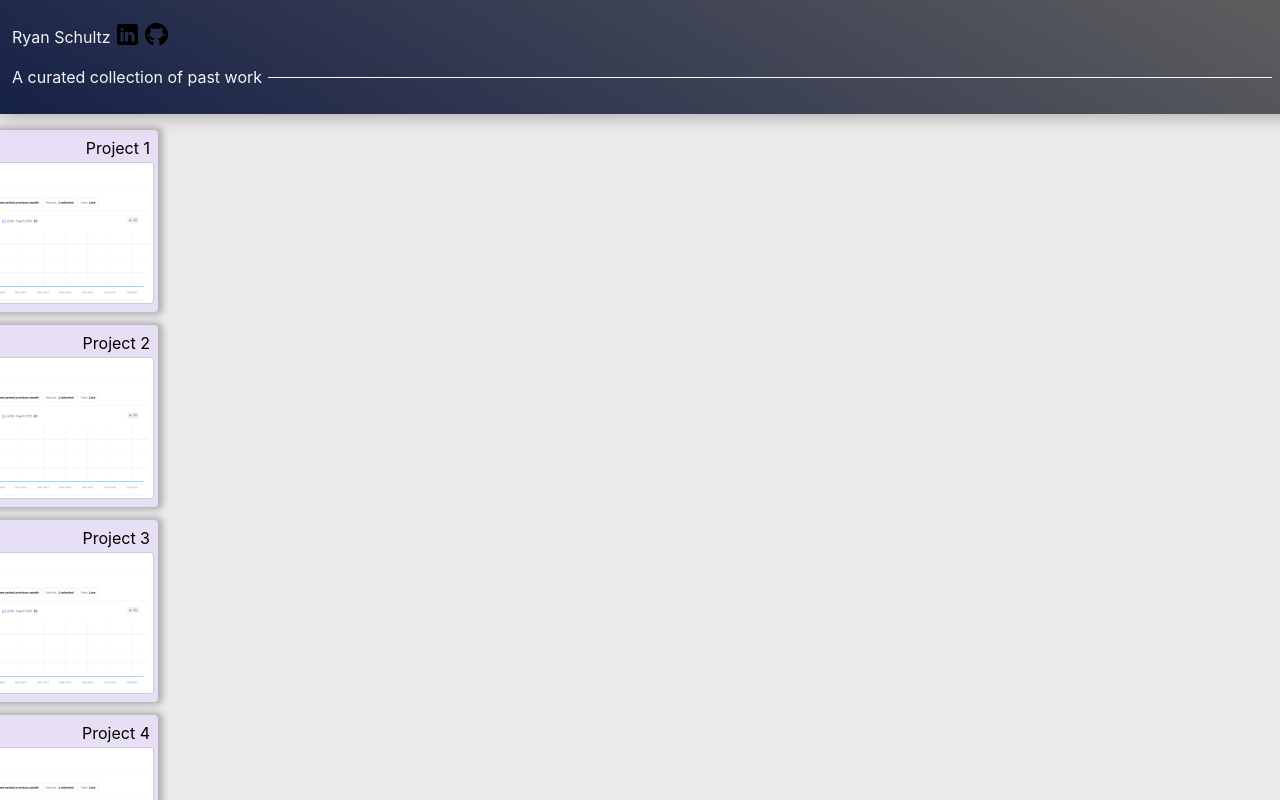
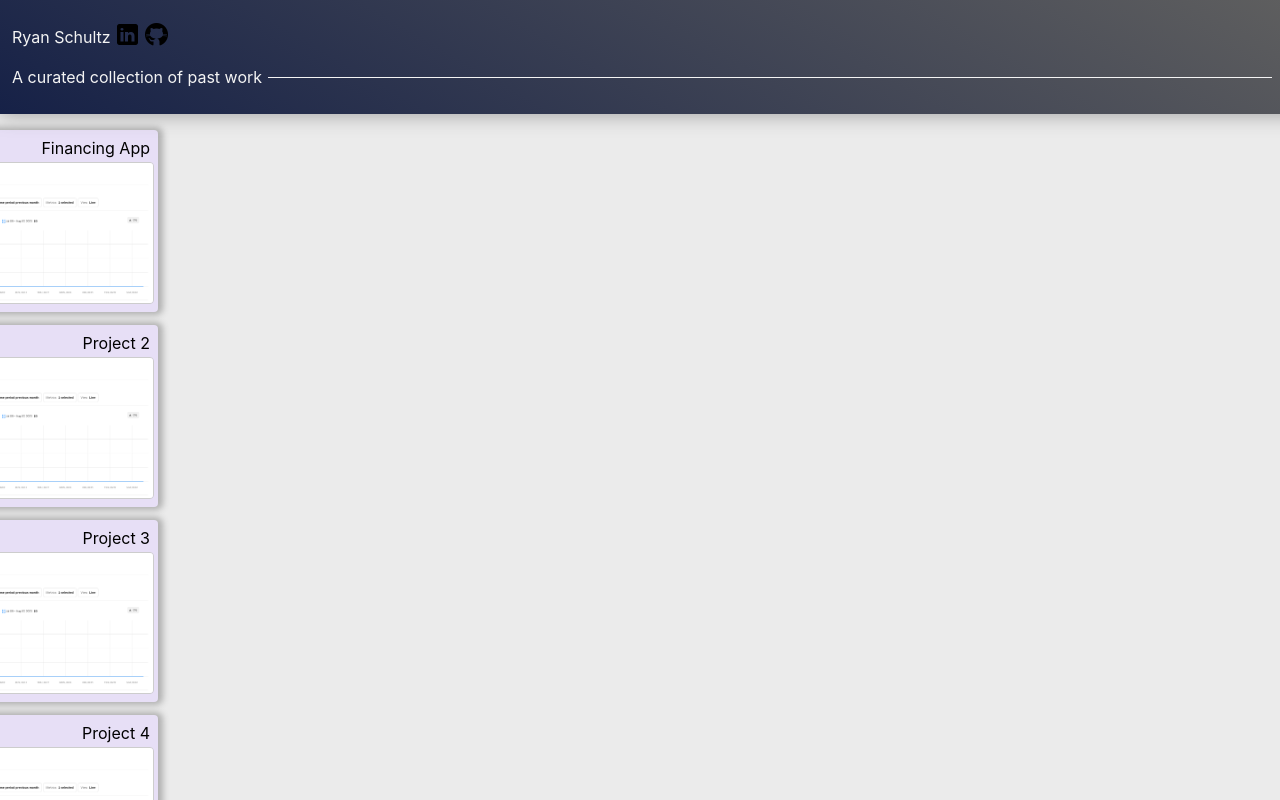
Before and after one commit to r-schultz/portfolio, a React (Create React App) app: page / in a window 1280 px wide. Built offline with nearby package versions, Linux system fonts and the light colour scheme.

Commit message:
fix: Animation fix, start adding project info

```diff
--- a/src/App.scss
+++ b/src/App.scss
@@ -17,6 +17,7 @@
 }
 
 .project-list {
+  flex-shrink: 0;
   padding: 8px 0;
   overflow: auto;
   width: 218px;
--- a/src/App.tsx
+++ b/src/App.tsx
@@ -1,9 +1,9 @@
-import React, { createRef, RefObject, useRef, useState } from 'react';
+import React, { createRef, RefObject, useState } from 'react';
 import type { Project, ProjectHandle } from './components/ProjectCard';
 import { ProjectCard } from './components/ProjectCard';
 import ProjectInfo from './components/ProjectInfo';
 import About from './components/About';
-import projects from './config/projects'
+import projects from './components/projects'
 import './App.scss';
 
 function App() {
--- a/src/components/ProjectCard.tsx
+++ b/src/components/ProjectCard.tsx
@@ -1,5 +1,5 @@
-import { animated, Controller, easings, SpringValue, useSpring } from '@react-spring/web';
-import { forwardRef, useMemo, useImperativeHandle, useState } from 'react';
+import { animated, easings, useSpring } from '@react-spring/web';
+import { forwardRef, useImperativeHandle, useState } from 'react';
 import useWindowDimensions from '../hooks/useWindowDimensions';
 import './ProjectCard.scss';
 
@@ -10,7 +10,7 @@ const INITIAL_X_POS = -25;
 export interface Project {
   id: number;
   title: string;
-  description: string;
+  description?: JSX.Element;
   imageSrc?: string;
   imageAlt?: string;
 }
@@ -31,12 +31,12 @@ const ProjectCard = forwardRef<ProjectHandle, Props>(function({index, project, s
   const rotation = index % ROTATION_MAX_DEG;
   const [active, setActive] = useState<boolean>(false);
 
-  const [layoutSpring, layoutAPI] = useSpring(() => ({
+  const [layoutSpring] = useSpring(() => ({
     delay: 1250,
     duration: 500,
     from: {
-      x: (Math.random() * width / 2) + 200,
-      y: (Math.random() * 100) + 114,
+      x: (Math.random() * width / 2) + 180,
+      y: (Math.random() * 75) + 50,
       rotate: (index % 2 === 0 ? -rotation : rotation),
       scale: 1.6
     },
@@ -54,39 +54,20 @@ const ProjectCard = forwardRef<ProjectHandle, Props>(function({index, project, s
     }
   }));
 
-  // const slideController = useMemo(() => {
-  //   const slideSpring = new SpringValue({
-  //     from: {
-  //       x: INITIAL_X_POS,
-  //     },
-  //     to: {
-  //       x: 25,
-  //     },
-  //   });
-  //   return new Controller({ from: slideSpring, reverse: active });
-  // }, [active]);
-
   const [slideSpring, slideAPI] = useSpring(() => ({
-    pause: true,
     duration: 200,
-    reverse: active,
-    from: {
-      x: INITIAL_X_POS,
-    },
-    to: {
-      x: 25,
-    },
+    x: INITIAL_X_POS,
     config: {
       easing: easings.easeInBounce,
       bounce: 1000,
     }
-  }), [active]);
+  }));
 
   useImperativeHandle(ref, () => {
     return {
       reset() {
         setActive(false);
-        slideAPI.start();
+        slideAPI.start({ x: INITIAL_X_POS });
       }
     }
   });
@@ -97,8 +78,8 @@ const ProjectCard = forwardRef<ProjectHandle, Props>(function({index, project, s
       }}
       onClick={() => {
         setActiveProject(project);
-        slideAPI.start();
         setActive(true);
+        slideAPI.start({ x: 25 });
       }}>
         <animated.div className={`project-item ${active ? 'active' : ''}`} style={{
           width: CARD_DIMENSIONS.WIDTH,
--- /dev/null
+++ b/src/components/projects/InstoreInvoice.tsx
@@ -0,0 +1,14 @@
+export default function InstoreInvoice() {
+  return (
+    <>
+      <p>
+        Square Capital provided financing for retailers via a web portal.
+        Upon completing an application, consumers were given a virtual credit card usable
+        for any purchases at that retailer.
+      </p>
+      <p>
+        Using Ember...
+      </p>
+    </>
+  );
+}
--- /dev/null
+++ b/src/components/projects/index.ts
@@ -0,0 +1,43 @@
+import { type Project } from '../ProjectCard';
+import salesTrends from '../../assets/sales-trends.png';
+import InstoreInvoice from './InstoreInvoice';
+
+const projects : Project[] = [{
+    id: 1,
+    title: 'Financing App',
+    description: InstoreInvoice(),
+    imageSrc: salesTrends,
+    imageAlt: '',
+  }, {
+    id: 2,
+    title: 'Project 2',
+    imageSrc: salesTrends,
+    imageAlt: '',
+  },{
+    id: 3,
+    title: 'Project 3',
+    imageSrc: salesTrends,
+    imageAlt: '',
+  },{
+    id: 4,
+    title: 'Project 4',
+    imageSrc: salesTrends,
+    imageAlt: '',
+  },{
+    id: 5,
+    title: 'Project 5',
+    imageSrc: salesTrends,
+    imageAlt: '',
+  },{
+    id: 6,
+    title: 'Project 6',
+    imageSrc: salesTrends,
+    imageAlt: '',
+  }, {
+    id: 7,
+    title: 'Project 7',
+    imageSrc: salesTrends,
+    imageAlt: '',
+  }];
+
+  export default projects;
--- a/src/config/projects.ts
+++ /dev/null
@@ -1,48 +0,0 @@
-import { type Project } from '../components/ProjectCard';
-import salesTrends from '../assets/sales-trends.png';
-
-const projects : Project[] = [{
-    id: 1,
-    title: 'Project 1',
-    description: 'Project 1 description',
-    imageSrc: salesTrends,
-    imageAlt: '',
-  }, {
-    id: 2,
-    title: 'Project 2',
-    description: 'Project 2 description',
-    imageSrc: salesTrends,
-    imageAlt: '',
-  },{
-    id: 3,
-    title: 'Project 3',
-    description: 'Some project details and lots of text and stuff here thanx for reading',
-    imageSrc: salesTrends,
-    imageAlt: '',
-  },{
-    id: 4,
-    title: 'Project 4',
-    description: 'Some project details and lots of text and stuff here thanx for reading',
-    imageSrc: salesTrends,
-    imageAlt: '',
-  },{
-    id: 5,
-    title: 'Project 5',
-    description: 'Some project details and lots of text and stuff here thanx for reading',
-    imageSrc: salesTrends,
-    imageAlt: '',
-  },{
-    id: 6,
-    title: 'Project 6',
-    description: 'Some project details and lots of text and stuff here thanx for reading',
-    imageSrc: salesTrends,
-    imageAlt: '',
-  }, {
-    id: 7,
-    title: 'Project 7',
-    description: 'Some project details and lots of text and stuff here thanx for reading',
-    imageSrc: salesTrends,
-    imageAlt: '',
-  }];
-
-  export default projects;
```
Also changed, not shown: 1 other file (tests, documents, lock files or other folders).
